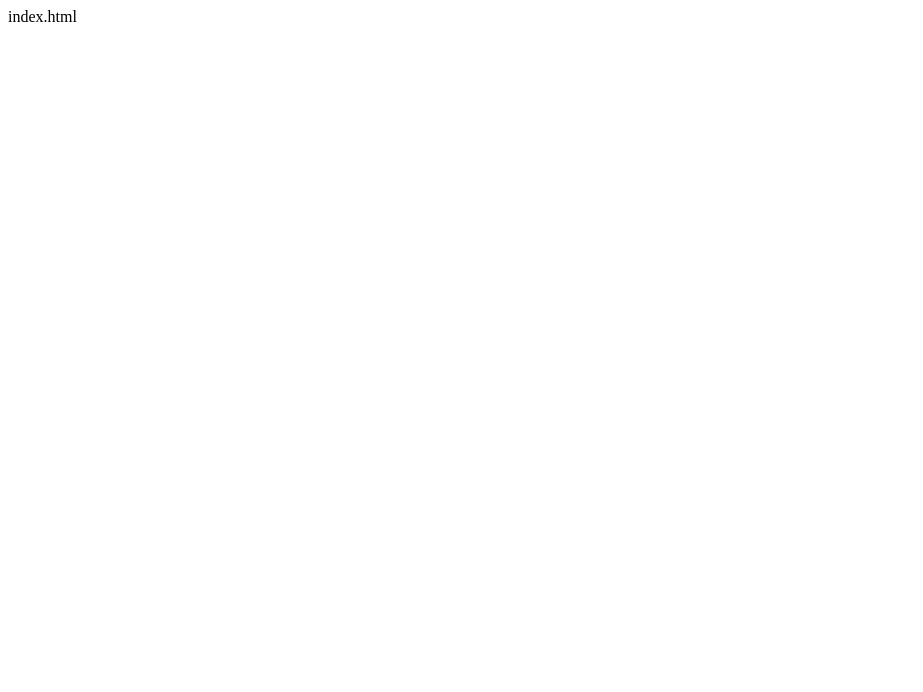
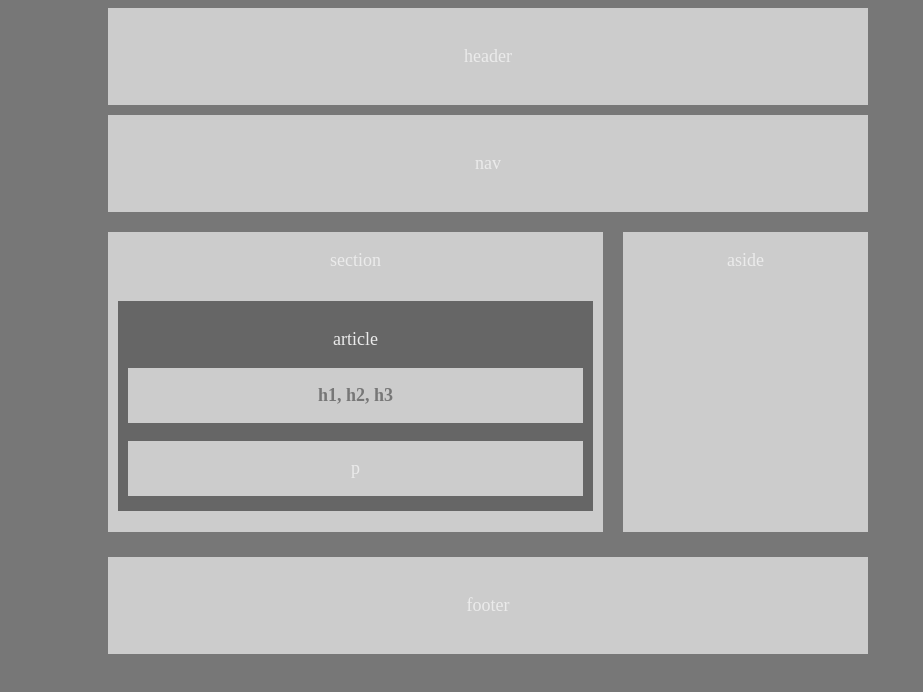
Before and after one commit to LmLilly/HW-Wireframe, a plain HTML site: page index.html in a window 1280 px wide. Shown: the whole page, without its empty margins (0-923 px from the left). Drawn offline with Linux system fonts and the light colour scheme.

Commit message:
HW-Wireframe

```diff
--- a/index.html
+++ b/index.html
@@ -1 +1,49 @@
-index.html
+<!DOCTYPE html>
+<html lang="en-us">
+
+<head>
+
+	<meta charset="UTF-8">
+  	<title>Floats</title>
+  	<link rel="stylesheet" type="text/css" href="style.css">
+  	<meta name="viewport" content="width=device-width, initial-scale=1.0">
+  	<style>
+		body {
+		max-width: 100%
+		height: auto;
+		}
+</style>
+</head>
+
+<div id="bodyContainer">
+<body>
+	<header>
+		<p>header</p>
+	</header>
+
+	<nav>
+		<p>nav</p>
+	</nav>
+	<div>
+		<section>
+			<p>section</p>
+			<article id="article">
+				<p>article</p>
+				<h1>h1, h2, h3</h1>
+				<p id="p">p</p>
+			</article>
+		</section>
+
+		<div class="clear"></div>
+		<aside>
+			<p>aside</p>
+		</aside>
+	</div>
+
+	<footer>
+		<p>footer</p>
+	</footer>
+
+</body>
+</div>
+</html>
--- a/style.css
+++ b/style.css
@@ -1 +1,96 @@
-style.css
+/**
+* Float Layout Activity
+**/
+
+* {
+  box-sizing: border-box;
+  text-align: center;
+}
+
+#bodyContainer	{
+	width: 960px;
+  	height: auto;
+  	color: #ebebeb;
+}
+
+body {
+	background-color: #777;
+	color: #ebebeb;
+
+}
+
+header {
+	background: #ccc;
+	font-size: 18px;
+ 	padding: 20px;
+ 	margin-left: 100px;
+ 	margin-right: 100px;
+ 	margin-bottom: 10px;
+}
+
+nav {
+	background-color: #ccc;
+	font-size: 18px;
+ 	padding: 20px;
+ 	margin-left: 100px;
+ 	margin-right: 100px;
+ 	margin-top: 10px;
+ 	margin-bottom: 5px;
+}
+
+section {
+	background-color: #ccc;
+	font-size: 18px;
+	width: 495px;
+	float: left;
+	margin-top: 15px;
+	margin-left: 100px;
+	height: 300px;
+	clear: left;
+}
+
+#article {
+	background-color: #666;
+	font-size: 18px;
+	padding: 10px;
+	margin-bottom: 10px;
+	margin-top: 30px;
+	margin-left: 10px;
+	margin-right: 10px;
+}
+
+h1 {
+	background-color: #ccc;
+	font-size: 18px;
+	font-style: sans-serif;
+	color: #777;
+	padding: 17px;
+}
+
+#p {
+	background-color: #ccc;
+	font-size: 18px;
+	padding: 17px;
+	margin-bottom: 5px;
+}
+
+aside {
+	background-color: #ccc;
+	font-size: 18px;
+	width: 245px;
+	height: 300px;
+	float: left;
+	margin-top: 15px;
+	margin-left: 20px;
+}
+
+footer {
+	display: block;
+	background-color: #ccc;
+	font-size: 18px;
+	padding: 20px;
+	margin-left: 100px;
+	margin-right: 100px;
+	margin-top: 345px;
+	margin-bottom: 60px;
+}
```
